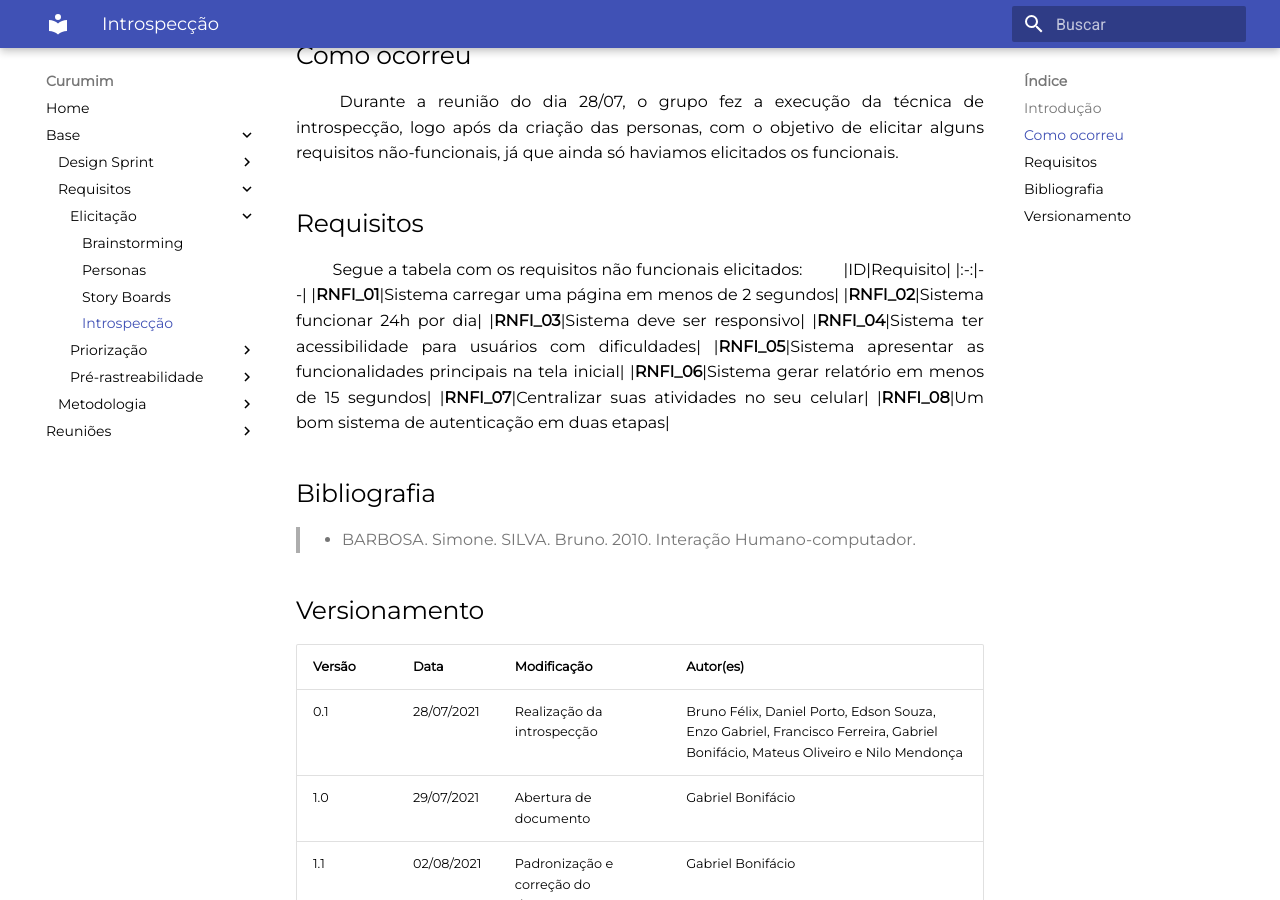
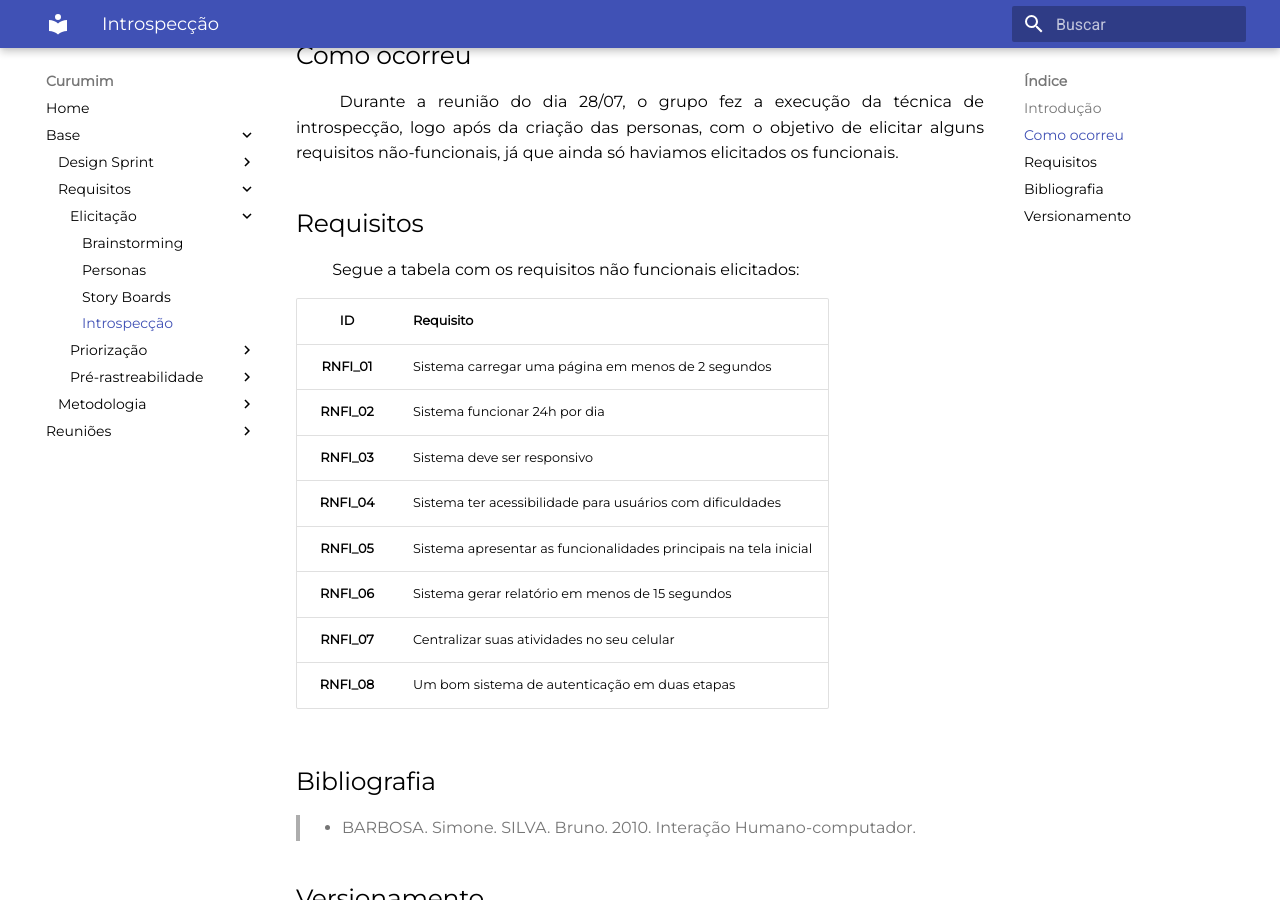
Before and after one commit to UnBArqDsw2021-1/2021.1_G6_Curumim, an MkDocs documentation site: the page built from docs/base/requisitos/elicitacao/introspeccao.md, in a window 1280 px wide and 900 px high, scrolled down 335 px. Built offline with MkDocs 1.6.1 and Material for MkDocs 9.7.7, drawn with Linux system fonts in a browser that asks for light colours.

Commit message:
doc(#13): ajuste de formatação da tabela e espaçamento

```diff
--- a/docs/base/requisitos/elicitacao/introspeccao.md
+++ b/docs/base/requisitos/elicitacao/introspeccao.md
@@ -1,7 +1,7 @@
 ## Introdução
+
 &emsp;&emsp;
 A introspecção é uma técnica de elicitação de requisitos, baseando-se na ideia de buscar entender qual é o tipo de sistema a persona gostaria de ter (e ver) quando estivesse executando uma tarefa desejada na aplicação. Para isso, portanto, criamos as <a href="../elicitacao/personas.md">personas</a> com o intuito de utilizar essa técnica.
-&emsp;&emsp;
 
 ## Como ocorreu
 &emsp;&emsp;
@@ -11,7 +11,7 @@ Durante a reunião do dia 28/07, o grupo fez a execução da técnica de introsp
 ## Requisitos
 &emsp;&emsp;
 Segue a tabela com os requisitos não funcionais elicitados:
-&emsp;&emsp;
+
 |ID|Requisito|
 |:-:|--|
 |**RNFI_01**|Sistema carregar uma página em menos de 2 segundos|
```
